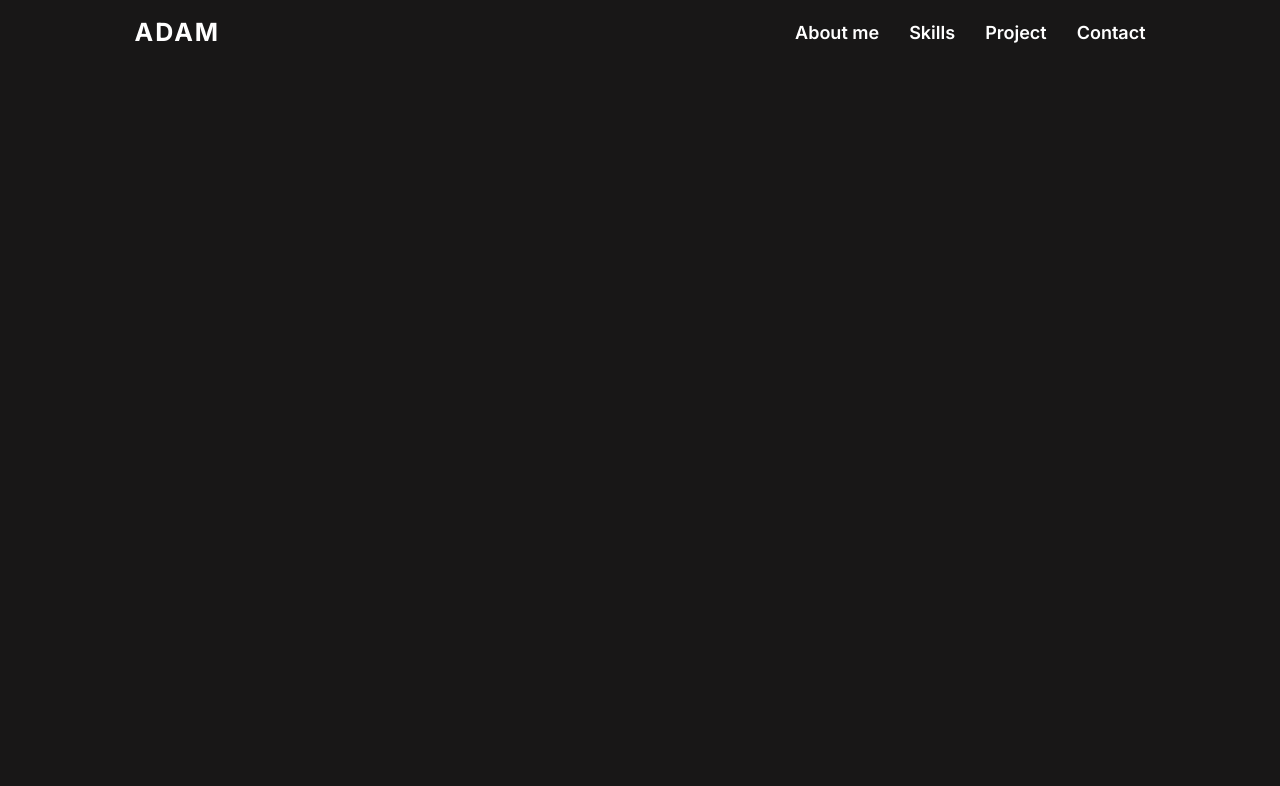
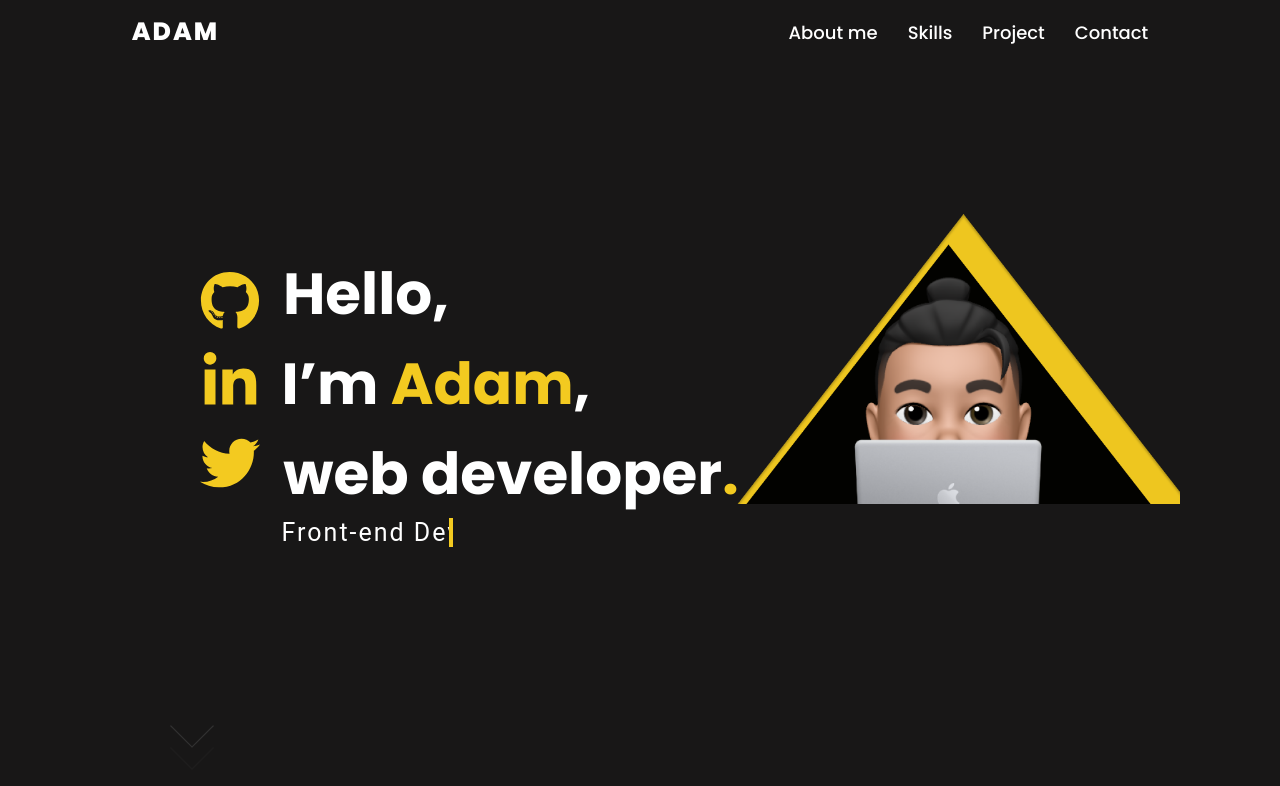
Before and after one commit to Neyzoh/Portfolio, a React (Create React App) app in the folder portfolio/: page / in a window 1280 px wide. Shown: the top 786 px of the page. Built offline with nearby package versions, Linux system fonts and the light colour scheme.

Commit message:
text-animation + scroll down

```diff
--- a/portfolio/package.json
+++ b/portfolio/package.json
@@ -10,6 +10,7 @@
     "node-sass": "^7.0.3",
     "react": "^18.2.0",
     "react-dom": "^18.2.0",
+    "react-icons": "^4.7.1",
     "react-scripts": "5.0.1",
     "web-vitals": "^2.1.4"
   },
--- a/portfolio/public/index.html
+++ b/portfolio/public/index.html
@@ -10,34 +10,16 @@
       content="Web site created using create-react-app"
     />
     <link rel="apple-touch-icon" href="%PUBLIC_URL%/logo192.png" />
-    <!--
-      manifest.json provides metadata used when your web app is installed on a
-      user's mobile device or desktop. See https://developers.google.com/web/fundamentals/web-app-manifest/
-    -->
+
     <link rel="manifest" href="%PUBLIC_URL%/manifest.json" />
-    <!--
-      Notice the use of %PUBLIC_URL% in the tags above.
-      It will be replaced with the URL of the `public` folder during the build.
-      Only files inside the `public` folder can be referenced from the HTML.
+    <link rel="preconnect" href="https://fonts.googleapis.com"><link rel="preconnect" href="https://fonts.gstatic.com" crossorigin>
+    <link href="https://fonts.googleapis.com/css2?family=Poppins:wght@300;500;600;700;800&display=swap" rel="stylesheet">
 
-      Unlike "/favicon.ico" or "favicon.ico", "%PUBLIC_URL%/favicon.ico" will
-      work correctly both with client-side routing and a non-root public URL.
-      Learn how to configure a non-root public URL by running `npm run build`.
-    -->
     <title>React App</title>
   </head>
   <body>
     <noscript>You need to enable JavaScript to run this app.</noscript>
     <div id="root"></div>
-    <!--
-      This HTML file is a template.
-      If you open it directly in the browser, you will see an empty page.
 
-      You can add webfonts, meta tags, or analytics to this file.
-      The build step will place the bundled scripts into the <body> tag.
-
-      To begin the development, run `npm start` or `yarn start`.
-      To create a production bundle, use `npm run build` or `yarn build`.
-    -->
   </body>
 </html>
--- a/portfolio/src/App.js
+++ b/portfolio/src/App.js
@@ -1,11 +1,14 @@
 import React from 'react';
 import './style/index.scss';
-import NavBar from './components/navbar';
+
+import NavBar from './components/Navbar/navbar';
+import Home from './components/Home/home';
 
 function App() {
   return (
     <div className="App">
       <NavBar />
+      <Home />
     </div>
   );
 }
--- /dev/null
+++ b/portfolio/src/components/Home/home.js
@@ -0,0 +1,35 @@
+import React from 'react';
+import './style.scss';
+import {FaTwitter, FaGithub, FaLinkedinIn} from 'react-icons/fa'
+
+function Home () {
+    return(
+        <div className="home">
+            <div className='home-socials'>
+               <a href='#'className='home-socials-icon'><FaGithub size='6rem' color='#F3CA20'/></a>
+               <a href='#'className='home-socials-icon' ><FaLinkedinIn  size='6rem' color='#F3CA20'/></a>
+               <a href='#'className='home-socials-icon' ><FaTwitter  size='6rem' color='#F3CA20'/></a>
+            </div>
+
+            <div className='home-description'>
+              <h1 className='home-description-title-1'>Hello,</h1>
+              <h1 className='home-description-title-2'>I’m <span className='home-description-title-name'>Adam</span>,</h1>
+              <h1 className='home-description-title-3'>web developer<span className='home-description-title-point'>.</span> </h1>
+            </div>
+
+            <div className='home-underdesc'>
+                <h3 className='home-underdesc-title'>Front-end Developer.</h3>
+            </div>
+            <div className='home-image'>
+            </div>
+
+            <div className='scroll-down'>
+                <span></span>
+                <span></span>
+                <span></span>
+            </div>
+        </div>
+    )
+}
+
+export default Home;
--- /dev/null
+++ b/portfolio/src/components/Home/style.scss
@@ -0,0 +1,147 @@
+@import '../../style/settings.scss';
+
+.home-socials{
+    display: flex;
+    flex-direction: column;
+    justify-content: center;
+    align-items: center;
+    height: 80vh;
+    position: absolute;
+    left: 15%;
+    white-space: nowrap;
+
+    &-icon{
+        padding: 8px;
+    }
+}
+
+.home-description{
+    display: flex;
+    align-items: center;
+    justify-content: center;
+    flex-direction: column;
+    position: absolute;
+    left: 22%;
+    height: 80vh;
+}
+
+.home-description-title-1{
+    padding-right: 680px;
+    font-size: 5.8rem;
+    font-weight: bold;
+    line-height: 9rem;
+}
+
+.home-description-title-2{
+    padding-right: 540px;
+    font-size: 5.8rem;
+    font-weight: bold;
+    line-height: 9rem;
+}
+
+.home-description-title-3{
+    padding-right: 390px;
+    font-size: 5.8rem;
+    font-weight: bold;
+    line-height: 9rem;
+}
+
+.home-description-title-name{
+    color: $textcolor2;
+}
+
+.home-description-title-point{
+    color: $textcolor2;
+}
+
+.home-image{
+    background-image: url('../assets/image.png');
+    background-repeat: no-repeat;
+    background-size: cover;
+    background-position: center 150px;
+    transform: translateX(-100px);
+    height: 55vh;
+    float: right;
+    width: 35%;
+}
+
+.home-underdesc{
+    display: flex;
+    align-items: center;
+    justify-content: center;
+    flex-direction: column;
+    position: absolute;
+    left: 22%;
+    height: 117vh;
+
+    &-title{
+        font-size: 2.5em;
+        font-family: 'Roboto';
+        letter-spacing: 0.2rem;
+        width: 21.5ch;
+        white-space: nowrap;
+        overflow: hidden;
+        border-right: 4px solid $textcolor2;
+        animation: cursor 1s step-start infinite,
+        text 4s steps(18) alternate infinite;
+    }
+
+    @keyframes cursor {
+        0%, 100% {
+        border-color: $textcolor2;
+      }
+    }
+
+    @keyframes text {
+        0% {
+        width: 0;
+      }
+        100% {
+        width: 21.5ch;
+      }
+    }
+}
+
+.scroll-down
+{
+    position: absolute;
+    top: 90%;
+    left: 15%;
+    transform: translate(-50%,-50%);
+}
+.scroll-down span:nth-child(2)
+{
+    animation-delay: -0.2s;
+}
+.scroll-down span:nth-child(3)
+{
+    animation-delay: -0.4s;
+}
+.scroll-down span
+{
+    display: block;
+    width: 30px;
+    height: 30px;
+    border-bottom: 1px solid #fff;
+    border-right: 1px solid #fff;
+    transform: rotate(45deg);
+    margin: -10px;
+    animation: animate 2s infinite;
+}
+@keyframes animate
+{
+    0%
+  {
+        opacity: 0;
+        transform: rotate(45deg) translate(-20px,-20px);
+    }
+    50%
+  {
+        opacity: 1;
+    }
+    100%
+  {
+        opacity: 0;
+        transform: rotate(45deg) translate(20px,20px);
+    }
+}
--- a/portfolio/src/components/navbar.scss
+++ b/portfolio/src/components/Navbar/navbar.scss
@@ -1,9 +1,4 @@
-@import '../style/settings.scss';
-
-// *::before {
-//     margin: 0;
-//     box-sizing: border-box;
-// }
+@import '../../style/settings.scss';
 
 .navbar {
     display: flex;
@@ -41,7 +36,7 @@
         margin: 0 -.25rem;
         padding: 0 .25rem;
         transition: color .3s ease-in-out, box-shadow .3s ease-in-out;
-        font-weight: 600;
+        font-weight: regular;
     }
 
     &-link:hover{
--- a/portfolio/src/style/index.scss
+++ b/portfolio/src/style/index.scss
@@ -4,7 +4,7 @@
 
 body {
   margin: 0;
-  font-family:  'Inter' ,'Roboto', sans-serif;
+  font-family:  'Poppins' ,'Roboto', sans-serif;
   -webkit-font-smoothing: antialiased;
   -moz-osx-font-smoothing: grayscale;
   background-color: $backgroundcolor;
```
Also changed, not shown: portfolio/src/components/Navbar/navbar.js (renamed from portfolio/src/components/navbar.js), portfolio/src/components/assets/image.png (added), 1 other file (tests, documents, lock files or other folders).
